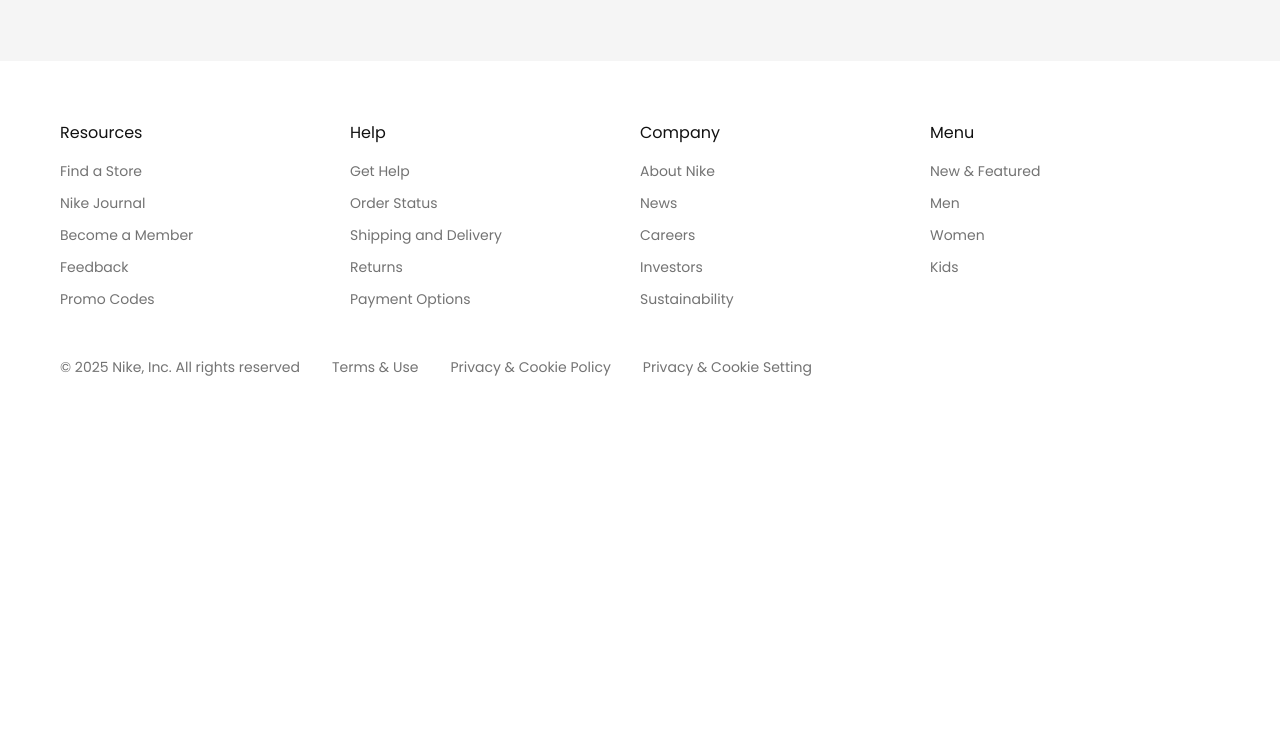
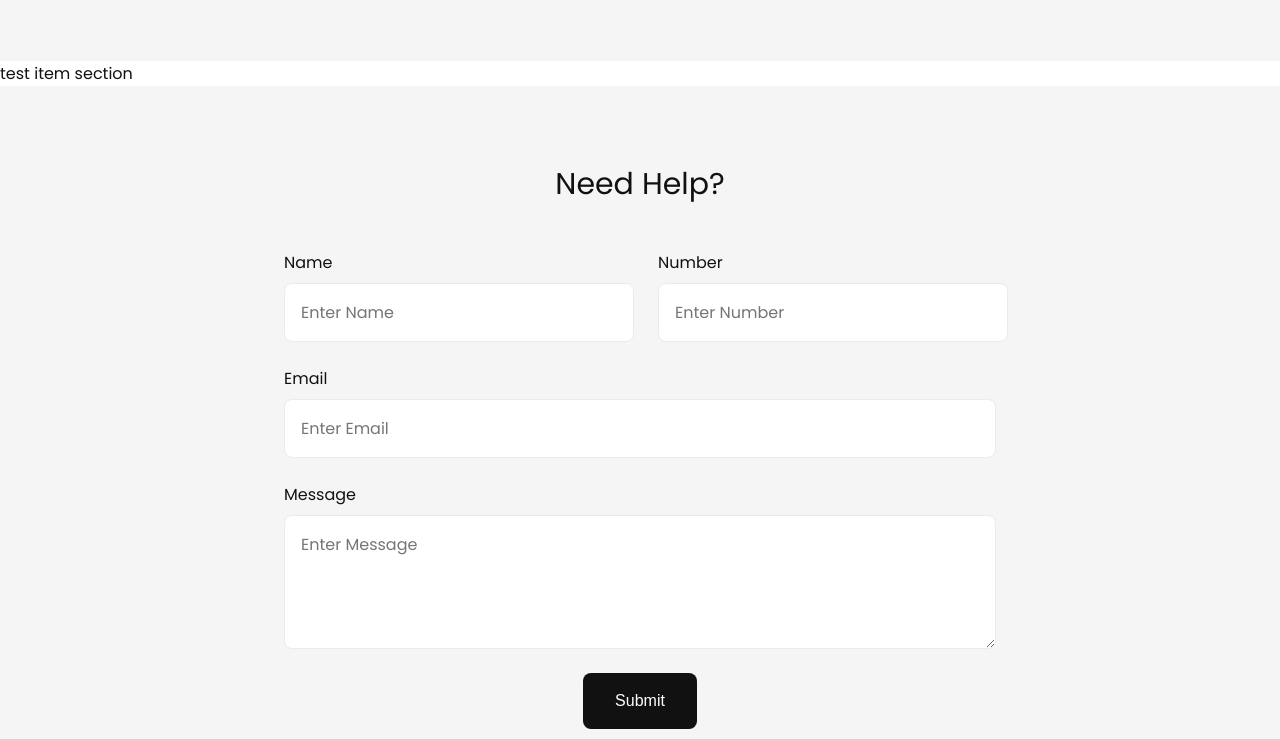
Before and after one commit to max-sevn/shopify-school-homepage-max-severyn, a website built with Vite: page index.html in a window 1280 px wide. Shown: the part 1941-2680 px from the top of the page. Before the commit the page ends 2342 px from the top, so only its background shows below. Built offline with nearby package versions, Linux system fonts and the light colour scheme; files whose address does not match are found by name.

Commit message:
update: added form section

```diff
--- /dev/null
+++ b/src/components/contactForm.js
@@ -0,0 +1,72 @@
+import "../styles/components/form.css";
+import { Button } from "./ui/Button";
+
+export function Form() {
+  return `
+    <form class="contact-form">
+      <div class="contact-form__row">
+        <div class="contact-form__field">
+          <label for="name">Name</label>
+          <input
+            type="text"
+            id="name"
+            name="name"
+            placeholder="Enter Name"
+            required
+          />
+        </div>
+
+        <div class="contact-form__field">
+          <label for="phone">Number</label>
+          <input
+            type="tel"
+            id="phone"
+            name="phone"
+            placeholder="Enter Number"
+            required
+          />
+        </div>
+      </div>
+
+      <div class="contact-form__field">
+        <label for="email">Email</label>
+        <input
+          type="email"
+          id="email"
+          name="email"
+          placeholder="Enter Email"
+          required
+        />
+      </div>
+
+      <div class="contact-form__field">
+        <label for="message">Message</label>
+        <textarea
+          id="message"
+          name="message"
+          rows="4"
+          placeholder="Enter Message"
+          required
+        ></textarea>
+      </div>
+       ${Button({
+         blockClass: "contact-form",
+         label: "Submit",
+         variant: "dark",
+         type: "submit",
+       })}
+    </form>
+    `;
+}
+
+requestAnimationFrame(() => {
+  const form = document.querySelector(".contact-form");
+  if (form) {
+    form.addEventListener("submit", (e) => {
+      e.preventDefault();
+      if (form.checkValidity()) {
+        form.reset();
+      }
+    });
+  }
+});
--- a/src/components/pages/Home.js
+++ b/src/components/pages/Home.js
@@ -4,6 +4,7 @@
 import { Button } from "../ui/Button";
 import { CollectionCard } from "../collectionCard";
 import { QuestionCard } from "../questionCard";
+import { Form } from "../contactForm";
 
 function test() {
   console.log("test");
@@ -120,7 +121,12 @@
       <div class="faq__accordion">
         ${questionsHTML}
       </div>
-  </section>
+</section>
+<section>test item section</section>
+<section class="form">
+<h2 class="form__heading">Need Help?</h2>
+${Form()}
+</section>
     `;
 }
 
--- a/src/components/ui/Button.js
+++ b/src/components/ui/Button.js
@@ -1,6 +1,11 @@
-export function Button({ blockClass, label, type = "light" }) {
+export function Button({
+  blockClass,
+  label,
+  variant = "light",
+  type = "button",
+}) {
   return `
-    <button class="${blockClass}__button button button--${type}" btn-id="${blockClass}__button-id">
+    <button class="${blockClass}__button button button--${variant}" btn-id="${blockClass}__button-id" type="${type}">
       ${label}
     </button>
     `;
--- a/src/styles/base.css
+++ b/src/styles/base.css
@@ -34,3 +34,14 @@
   cursor: pointer;
   background-color: #cacacb;
 }
+
+.button--dark {
+  background-color: #111111;
+  color: #ffffff;
+  transition: 0.2s ease-in-out;
+}
+
+.button--dark:hover {
+  cursor: pointer;
+  background-color: #737373;
+}
--- /dev/null
+++ b/src/styles/components/form.css
@@ -0,0 +1,45 @@
+.form {
+  display: flex;
+  flex-direction: column;
+  align-items: center;
+  gap: 48px;
+  padding: 80px 284px;
+  background-color: #f5f5f5;
+}
+
+.form__heading {
+  font-size: 30px;
+  font-weight: 400;
+  line-height: 36px;
+}
+
+.contact-form {
+  display: flex;
+  flex-direction: column;
+  align-items: center;
+  gap: 24px;
+  width: 100%;
+}
+
+.contact-form__row {
+  display: flex;
+  gap: 24px;
+  width: 100%;
+}
+
+.contact-form__field {
+  display: flex;
+  flex-direction: column;
+  gap: 8px;
+  width: 100%;
+}
+
+.contact-form__field input,
+textarea {
+  padding: 16px;
+  border-radius: 8px;
+  font-family: inherit;
+  font-size: 16px;
+  font-weight: 400;
+  border: 1px solid #ebebeb;
+}
```
